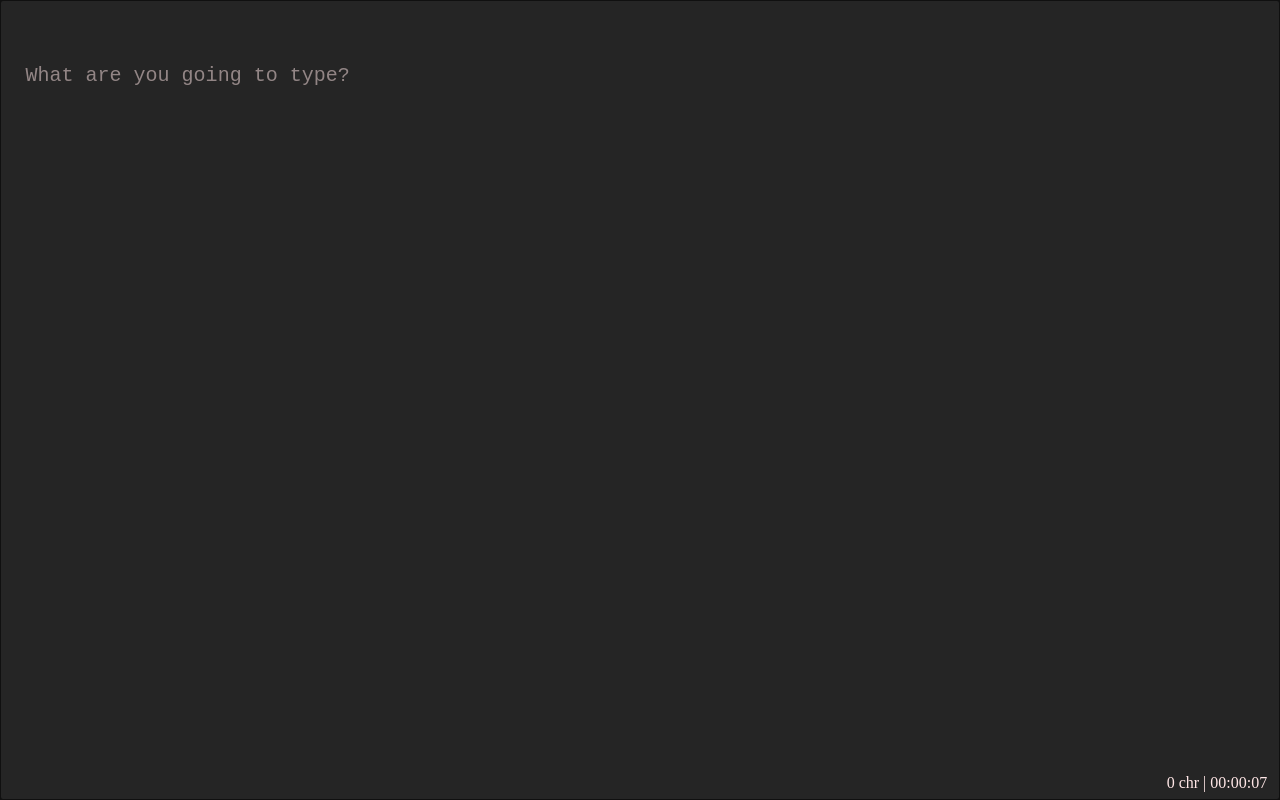
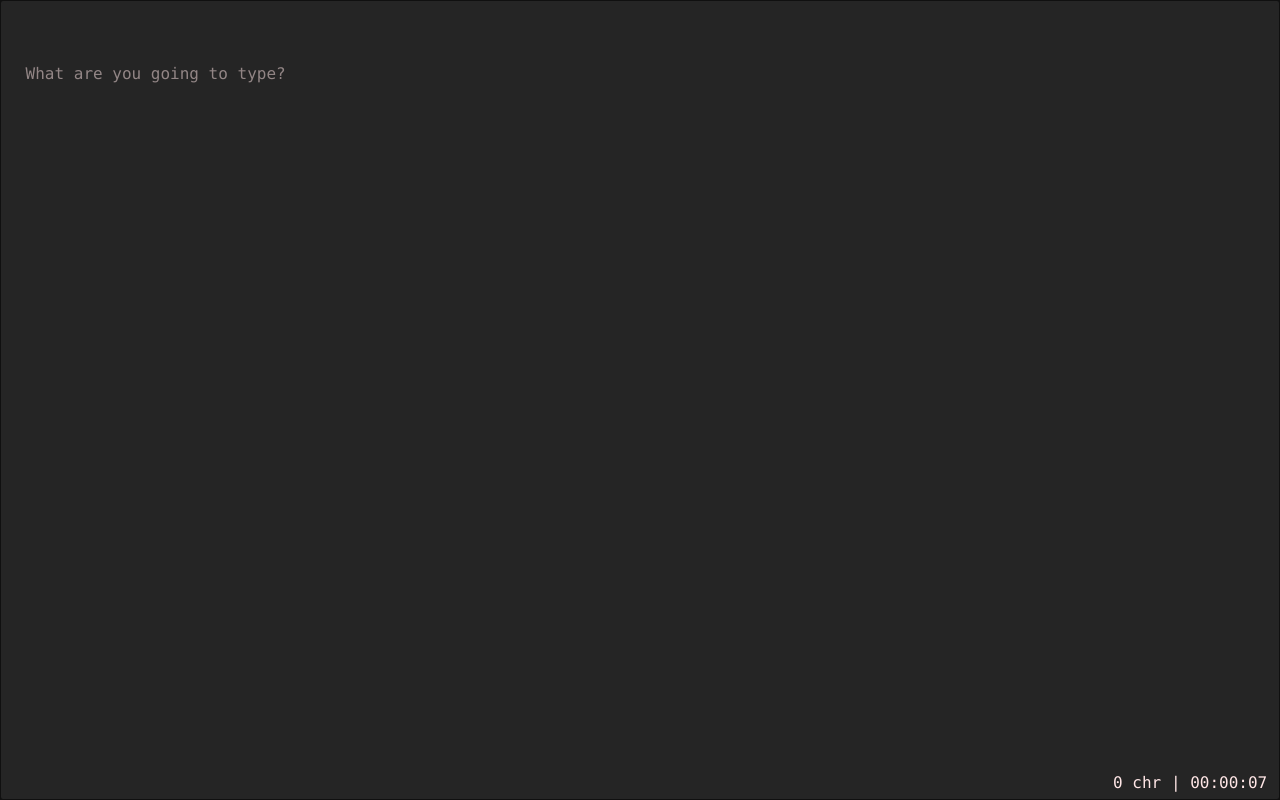
Before and after one commit to Alixxx-please/SimpliciText, a website built with Vite: page index.html in a window 1280 px wide. Built offline with nearby package versions, Linux system fonts and the light colour scheme.

Commit message:
Changed font to match Windows 11's

```diff
--- a/src/shortcuts.ts
+++ b/src/shortcuts.ts
@@ -3,7 +3,7 @@ import { sep } from '@tauri-apps/api/path';
 import { exit } from '@tauri-apps/api/process';
 
 async function shortcuts() {
-    // Ctrl + Shift + L / D = light / dark mode
+    // Ctrl + Alt + L / D = light / dark mode
     document.addEventListener('keydown', async function(e) {
         if (e.ctrlKey && e.altKey && e.key.toLocaleLowerCase() === 'l') {
             e.preventDefault();
--- a/src/styles.css
+++ b/src/styles.css
@@ -2,11 +2,6 @@ body, html {
   height: 100%;
   margin: 0;
   padding: 0;
-}
-
-body::--webkit-scrollbar {
-  display: none;
-  scrollbar-width: none;
 }
 
 textarea {
@@ -22,12 +17,16 @@ textarea {
   padding-top: 5%;
   border: none;
   caret-color: #ffe6e6;
+  font-family: 'Consolas', monospace;
+  font-size: medium;
 }
 
 textarea::placeholder {
   color: var(--placeholder-Color, '#ffe6e6');
   font-size: 150%;
   opacity: 0.5;
+  font-family: 'Consolas', monospace;
+  font-size: medium;
 }
 
 #exitPopup {
@@ -49,4 +48,10 @@ textarea::placeholder {
   right: 1%;
   color: #ffe6e6;
   text-align: right;
+  font-family: 'Consolas', monospace;
+  font-size: medium;
+  user-select: none;
+  -webkit-user-select: none;  /* Chrome, Safari, Opera */
+  -moz-user-select: none;     /* Firefox */
+  -ms-user-select: none;
 }
```
